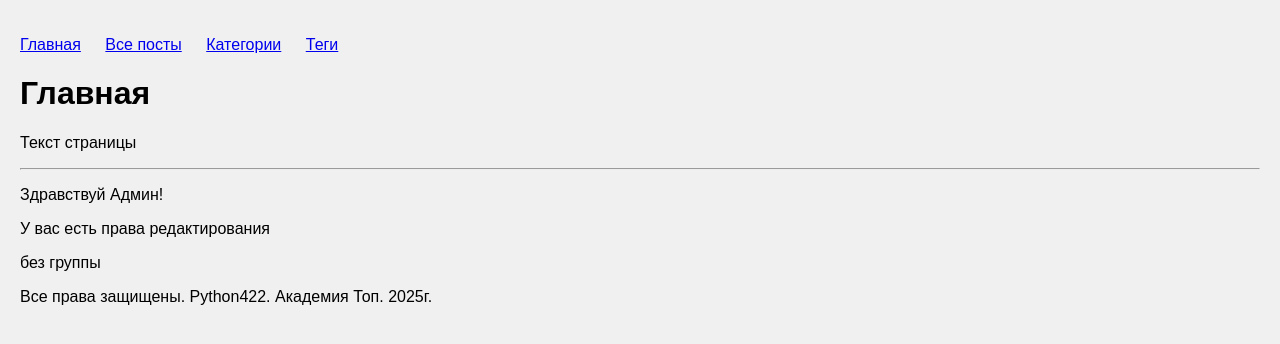
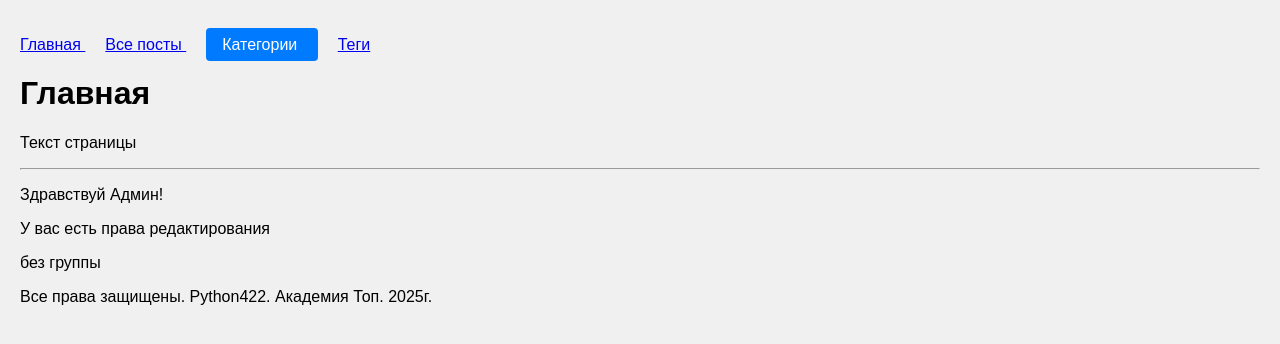
Before and after one commit to KonstantinZenin/django422, a Django app: page / in a window 1280 px wide. Shown: the top 344 px of the page. Run offline with Django 5.2, Linux system fonts and the light colour scheme.

Commit message:
lesson_57 передача активной кнопки меню

```diff
--- a/python_blog/views.py
+++ b/python_blog/views.py
@@ -18,7 +18,7 @@ def main(request):
     context = {"title": "Главная",
                "text": "Текст главной страницы",
                "user_status": "admin",
-               # "menu_items": MENU_ITEMS,
+               "active_page": "blog:categories",
                }
     return render(request, "main.html", context=context)
 
--- a/static/css/main.css
+++ b/static/css/main.css
@@ -14,3 +14,11 @@ nav ul li {
     display: inline;
     margin-right: 20px;
 }
+
+.active {
+    color: #ffffff;
+    background-color: #007bff;
+    padding: 8px 16px;
+    border-radius: 4px;
+    text-decoration: none;
+}
--- a/templates/menu_include.html
+++ b/templates/menu_include.html
@@ -2,7 +2,10 @@
     <ul>
         {% for item in menu_items %}
             <li>
-                <a href="{% url item.url_name %}">{{ item.title }}</a>
+                <a href="{% url item.url_name %}"
+                   class="{% if active_page == item.url_name %}active{% endif %}">
+                    {{ item.title }}
+                </a>
             </li>
         {% endfor %}
     </ul>
```
